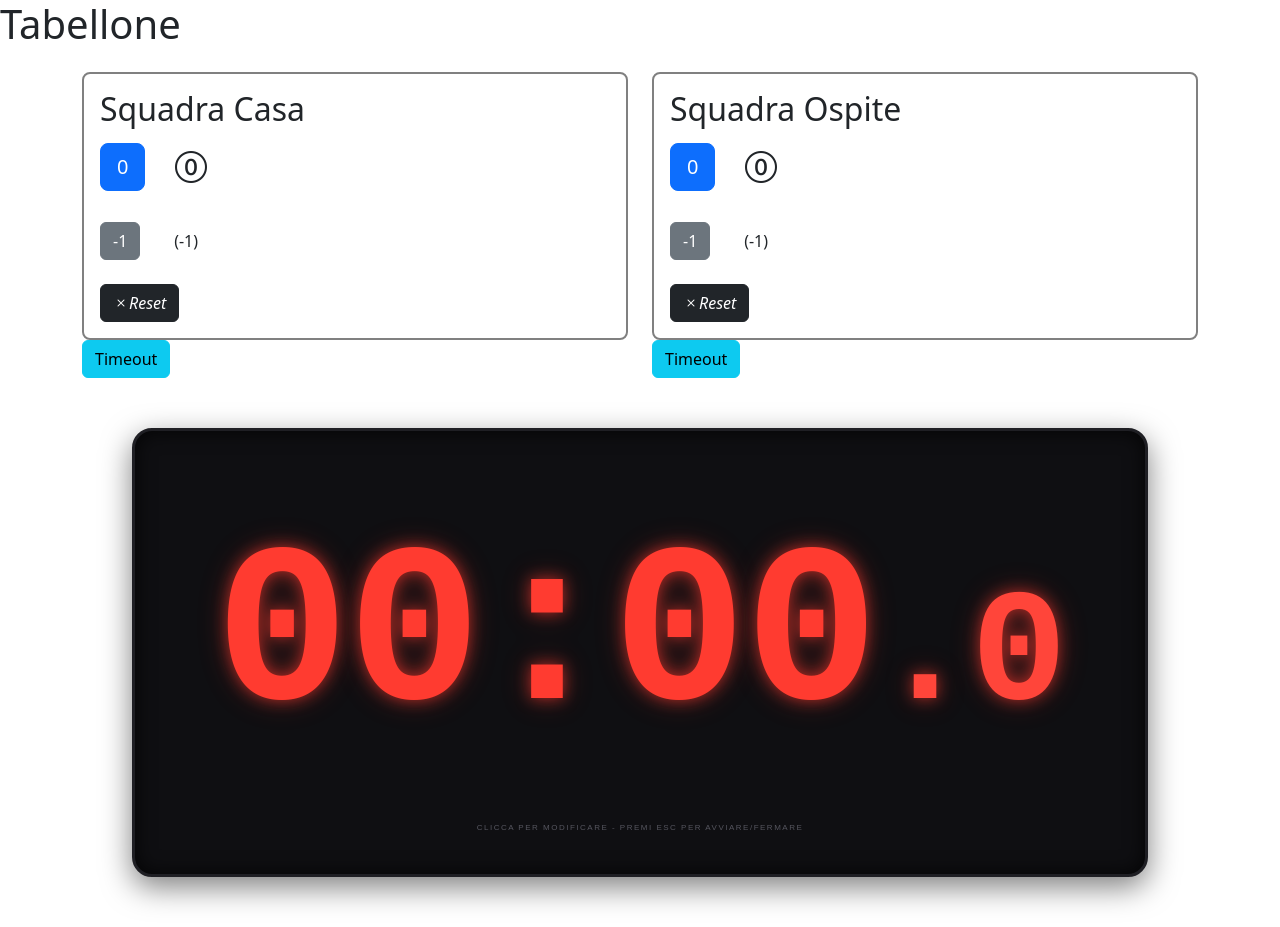
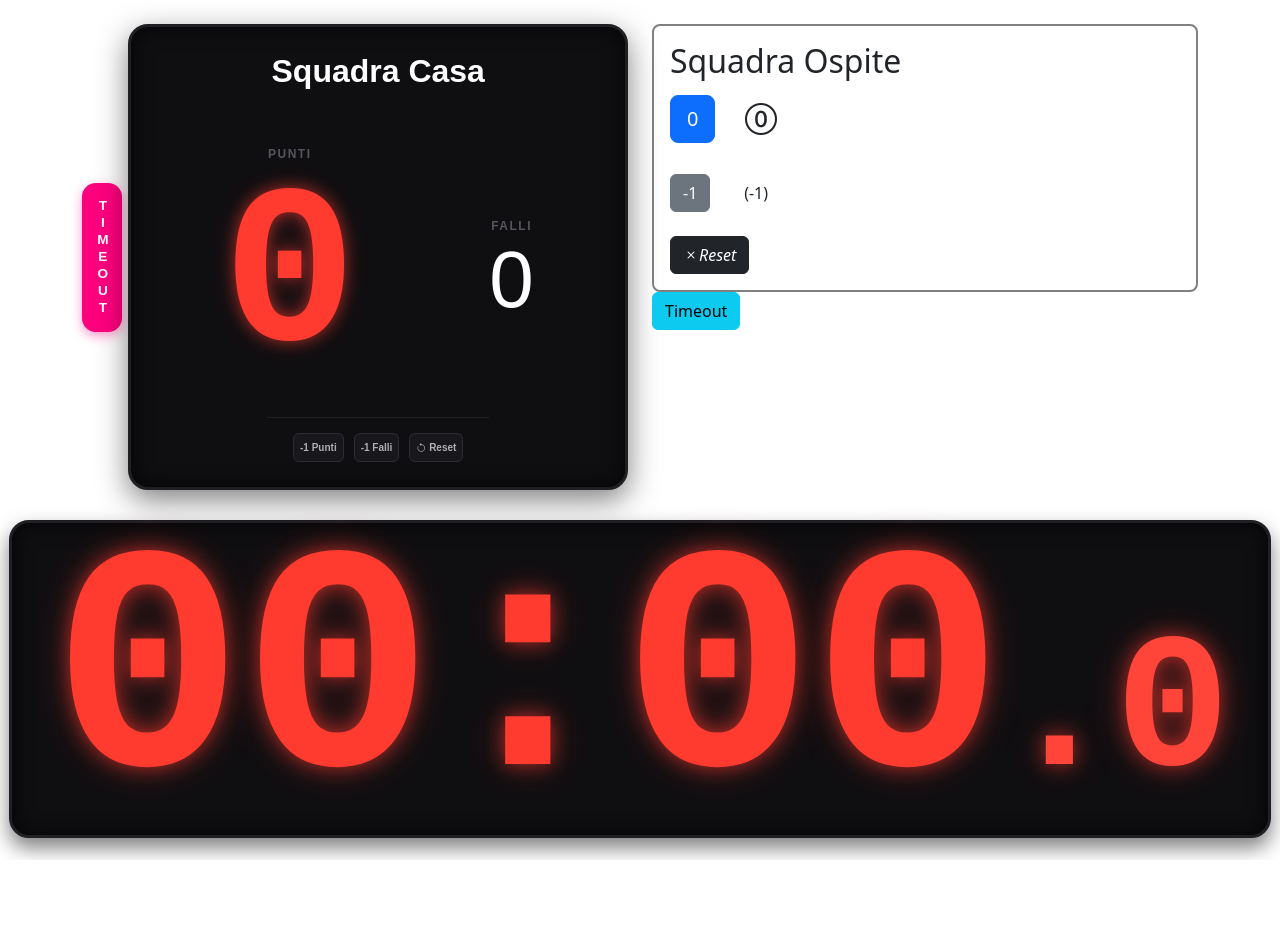
Before and after one commit to marcocontri/dnd_scoreboard, an Angular app: page / in a window 1280 px wide. After the commit the page ends 860 px from the top, so only its background shows below. Built offline with nearby package versions, Linux system fonts and the light colour scheme.

Commit message:
done design timer and home component (wip)

```diff
--- a/src/app/app.html
+++ b/src/app/app.html
@@ -1,2 +1 @@
-<h1>Tabellone</h1>
 <router-outlet></router-outlet>
--- a/src/app/comps/home-component/home-component.css
+++ b/src/app/comps/home-component/home-component.css
@@ -1,18 +1,260 @@
-.home-border{
-    border: 2px solid grey;
-    border-radius: 8px;
-    padding: 16px;
-    display: block;
-    box-sizing: border-box;
+/* Contenitore flessibile verticale: tiene la scheda sopra e il timeout sotto centrato */
+.team-wrapper {
+  display: flex;
+  flex-direction: row-reverse;
+  align-items: center;
+  justify-content: flex-end;
+  gap: 6px;
+  min-width: 450px;
+  width: auto;
+  max-width: 800;
+  margin: 0 auto;
+  font-family: sans-serif;
 }
 
-h2 {
-    white-space: normal;
-    word-wrap: break-word;
-    overflow-wrap: break-word;
+/* Scheda Principale della Squadra */
+.team-card {
+  width: 100%;
+  background-color: #0f0f12;
+  border: 3px solid #1f1f24;
+  border-radius: 20px;
+  padding: 25px;
+  box-shadow: inset 0 0 20px rgba(0, 0, 0, 0.8), 0 10px 30px rgba(0, 0, 0, 0.5);
+  display: flex;
+  flex-direction: column;
+  align-items: center;
 }
 
-input[type="text"] {
-    width: 100%;
-    max-width: 100%;
+/* Gestione Nome Squadra */
+.name-container {
+  width: 100%;
+  height: auto;
+  display: flex;
+  justify-content: center;
+  align-items: center;
+  margin-bottom: 5px;
 }
+
+.team-name {
+  color: #ffffff;
+  font-size: 2rem;
+  font-weight: 700;
+  margin: 0;
+  cursor: pointer;
+  text-align: center;
+  transition: color 0.2s;
+
+  width: 100%;
+  word-wrap: break-word;      /* Spezza le parole se sono infinitamente lunghe */
+  overflow-wrap: break-word;
+  display: -webkit-box;
+  -webkit-box-orient: vertical;
+  overflow: hidden;
+  line-height: 1.2;
+}
+
+.team-name:hover {
+  color: #f830ff;
+}
+
+.team-name-input {
+  width: 80%;
+  background: #222226;
+  border: 2px solid #3a3a44;
+  color: #fff;
+  font-size: 1.4rem;
+  text-align: center;
+  border-radius: 8px;
+  padding: 4px;
+  outline: none;
+}
+
+.team-name-input:focus {
+  border-color: #ff3b30;
+}
+
+/* Zona Bonus */
+.bonus-zone {
+  display: flex;
+  justify-content: center;
+  align-items: center;
+  height: 30px;         /* Altezza fissa per il badge */
+  margin-top: 5px;      /* Spazio di sicurezza sotto al nome */
+  margin-bottom: 15px;  /* Spazio di sicurezza sopra ai punti */
+  width: 100%;
+}
+
+.bonus-badge {
+  background-color: #ff3b30;
+  color: #ffffff;
+  font-weight: 900;
+  font-size: 0.85rem;
+  padding: 3px 12px;
+  border-radius: 4px;
+  letter-spacing: 2px;
+  box-shadow: 0 0 10px rgba(255, 59, 48, 0.6);
+}
+
+/* Animazione pulsante per il Bonus */
+@keyframes pulse {
+  0%, 100% { opacity: 1; transform: scale(1); }
+  50% { opacity: 0.4; transform: scale(0.95); }
+}
+.animate-pulse {
+  animation: pulse 1s infinite;
+}
+
+/* Layout Punteggio + Falli */
+.score-fouls-display {
+  display: flex;
+  width: 100%;
+  justify-content: space-around;
+  align-items: center;
+  margin-bottom: 25px;
+}
+
+.score-box, .fouls-box {
+  display: flex;
+  flex-direction: column;
+  align-items: center;
+  gap: 5px;
+}
+
+.label {
+  font-size: 0.75rem;
+  color: #55555e;
+  font-weight: 700;
+  letter-spacing: 1.5px;
+}
+
+/* Punteggio Elettronico Enorme */
+.score-digit {
+  background: none;
+  border: none;
+  font-family: 'Courier New', Courier, monospace;
+  font-size: 14rem; /* Numero mastodontico */
+  font-weight: 900;
+  color: #ff3b30; /* Stesso rosso luminoso del timer */
+  cursor: pointer;
+  outline: none;
+  padding: 0;
+  line-height: 1;
+  text-shadow: 0 0 15px rgba(255, 59, 48, 0.6), 0 0 30px rgba(255, 59, 48, 0.2);
+  transition: transform 0.1s;
+}
+
+.score-digit:active {
+  transform: scale(0.95);
+}
+
+/* Bottone dei Falli */
+.fouls-icon-btn {
+  background: none;
+  border: none;
+  font-size: 5rem;
+  color: #ffffff;
+  cursor: pointer;
+  outline: none;
+  padding: 0;
+  display: flex;
+  align-items: center;
+  justify-content: center;
+  line-height: 1;
+  transition: color 0.2s, transform 0.1s;
+}
+
+.fouls-icon-btn:active {
+  transform: scale(0.95);
+}
+
+/* Quando la squadra entra in situazione di pericolo falli */
+.fouls-danger {
+  color: #ff3b30;
+  filter: drop-shadow(0 0 10px rgba(255, 59, 48, 0.5));
+}
+
+.fouls-text-fallback {
+  font-family: 'Courier New', Courier, monospace;
+  font-weight: 900;
+}
+
+/* Pulsanti di Modifica Secondari (In basso, discreti) */
+.quick-actions {
+  display: flex;
+  gap: 10px;
+  width: 50%;
+  justify-content: center;
+  border-top: 1px solid #1f1f24;
+  padding-top: 15px;
+}
+
+.btn-minus, .btn-reset {
+  background: #18181c;
+  border: 1px solid #2c2c35;
+  color: #aeaeb2;
+  padding: 6px 6px;
+  font-size: 10px;
+  font-weight: 600;
+  border-radius: 6px;
+  cursor: pointer;
+  transition: all 0.2s;
+}
+
+.btn-minus:hover {
+  background: #222226;
+  color: #fff;
+  border-color: #444;
+}
+
+.btn-reset:hover {
+  background: #2a1a1a;
+  color: #ff453a;
+  border-color: #662222;
+}
+
+/* --- PULSANTE TIMEOUT STILIZZATO E CENTRATO --- */
+.timeout-container {
+  display: flex;
+  align-items: center;
+  justify-content: center;
+  padding: 0;
+  margin: 0;
+  width: auto;
+}
+
+.btn-timeout {
+  display: flex;
+  justify-content: center;
+  align-items: center;
+  text-decoration: none;
+  background-color: #ff007f;
+  color: #ffffff;
+  font-weight: 700;
+  font-size: 0.85rem;
+  text-transform: uppercase;
+  letter-spacing: 2px;
+
+  /* Margini azzerati per evitare spinte */
+  margin: 0;
+
+  /* Dimensioni super compatte */
+  padding: 15px 10px;
+  border-radius: 14px;
+
+  writing-mode: vertical-lr;
+  text-orientation: upright;
+
+  box-shadow: 0 4px 12px rgba(255, 0, 127, 0.4);
+  transition: transform 0.2s, box-shadow 0.2s, background-color 0.2s;
+  text-align: center;
+}
+
+.btn-timeout:hover {
+  background-color: #ff0066;
+  transform: scale(1.05);
+  box-shadow: 0 6px 20px rgba(255, 0, 127, 0.6);
+}
+
+.btn-timeout:active {
+  transform: translateY(0);
+}
--- a/src/app/comps/home-component/home-component.html
+++ b/src/app/comps/home-component/home-component.html
@@ -1,50 +1,46 @@
-<div class="home-border">
+<div class="team-wrapper">
+   <div class="team-card">
+      <div class="name-container">
          @if (!isEditing) {
-   <h2 (click)="modifyHomeName()">{{homeSquadName}}</h2>
+         <h2 class="team-name" (click)="modifyHomeName()">{{homeSquadName}}</h2>
          }@else {
-   <input type="text" placeholder="Inserisci nome squadra" #newName [value]=""
+         <input class="team-name-input" type="text" placeholder="Inserisci nome squadra" #newName [value]=""
             (keyup.enter)="saveNameSquad(newName.value)" (blur)="saveNameSquad(newName.value )">
          }
+      </div>
+      <div class="bonus-zone">
          @if (homeFouls() > 4) {
-      BONUS
-      <!-- abbellire -->
+         <span class="bonus-badge animate-pulse">BONUS</span>
          }
-   <div>
-      <form>
-         <input type="button" class="btn btn-primary btn-lg" id="HomeScoreBtn" (click)="incrementHomeScore()"
-            value="{{homeScore()}}">&nbsp;&nbsp;&nbsp;
-         <!-- sezione falli -->
-         <a class="btn">
-            @if (homeFouls() === 0) {
-            <i class="bi bi-0-circle fs-2" (click)="incrementHomeFouls()"></i>
+      </div>
+
+      <div class="score-fouls-display">
+         <div class="score-box">
+            <span class="label">PUNTI</span>
+            <button class="score-digit" (click)="incrementHomeScore()">{{ homeScore() }}</button>
+         </div>
+         <div class="fouls-box">
+            <span class="label">FALLI</span>
+            <button class="fouls-icon-btn" [class.fouls-danger]="homeFouls() >= 4" (click)="incrementHomeFouls()">
+               @if (homeFouls() <= 5) {
+               {{homeFouls()}}
+               }@else {
+                  <span class="fouls-text-fallback">{{homeFouls()}}</span>
                }
-            @if (homeFouls() === 1) {
-            <i class="bi bi-1-circle fs-2" (click)="incrementHomeFouls()"></i>
-            }
-            @if (homeFouls() === 2) {
-            <i class="bi bi-2-circle fs-2" (click)="incrementHomeFouls()"></i>
-            }
-            @if (homeFouls() === 3) {
-            <i class="bi bi-3-circle fs-2" (click)="incrementHomeFouls()"></i>
-            }
-            @if (homeFouls() === 4) {
-            <i class="bi bi-4-circle fs-2" style="color: red;" (click)="incrementHomeFouls()"></i>
-            }
-            @if (homeFouls() === 5) {
-            <i class="bi bi-5-circle fs-2 btn-danger" style="color: red;" (click)="incrementHomeFouls()"></i>
-            }
-         </a>
-         <br><br>
-         <input type="button" class="btn btn-secondary" id="modifyScoreBtn" (click)="decrementHomeScore()"
-            value="-1">&nbsp;&nbsp;&nbsp;&nbsp;
-         <a class="btn" (click)="decrementHomeFouls()">(-1)</a>
-         <br>
-         <br>
-         <button type="button" title="Reset" class="btn btn-dark" id="resetHome" (click)="resetHome()"><i
-               class="bi bi-x">Reset</i></button>
-      </form>
+            </button>
          </div>
       </div>
-<div>
-   <a class="btn btn-info" routerLink="/timeout">Timeout</a>
+
+      <div class="quick-actions">
+         <button class="btn-minus" (click)="decrementHomeScore()" title="Diminuisci Punti">-1 Punti</button>
+         <button class="btn-minus" (click)="decrementHomeFouls()" title="Diminuisci Falli">-1 Falli</button>
+         <button class="btn-reset" (click)="resetHome()" title="Resetta Squadra">
+            <i class="bi bi-arrow-counterclockwise"></i> Reset
+         </button>
       </div>
+   </div>
+
+   <div class="timeout-container">
+      <a class="btn-timeout" routerLink="/timeout">Timeout</a>
+   </div>
+</div>
--- a/src/app/comps/timer-component/timer-component.css
+++ b/src/app/comps/timer-component/timer-component.css
@@ -5,6 +5,8 @@
   align-items: center;
   width: 100%;
   margin: 50px auto;
+  margin-top: 30px;
+  margin-bottom: 10px;
 }
 
 /* Area interattiva del timer (Grande, pulita e retroilluminata al passaggio del mouse) */
@@ -12,17 +14,24 @@
   display: flex;
   justify-content: center;
   align-items: center;
-  padding: 40px 80px;
-  background-color: #0f0f12; /* Sfondo scuro profondo per far risaltare i led */
+
+  /* RIMOSSO height: 250px; <-- Questo bloccava la crescita del box */
+  width: max-content;       /* <-- Stringe il box orizzontalmente sul tempo */
+
+  /* REGOLA DA QUI LO SPAZIO SOPRA E SOTTO:
+     20px sopra/sotto, 40px a destra/sinistra. I numeri guideranno l'altezza! */
+  padding: 20px 40px;
+
+  background-color: #0f0f12;
   border: 3px solid #1f1f24;
   border-radius: 20px;
   cursor: pointer;
-  box-shadow: inset 0 0 20px rgba(0, 0, 0, 0.8), 0 10px 30px rgba(0, 0, 0, 0.5);
+  box-shadow: inset 0 0 20px rgba(0, 0, 0, 0.8), 0 10px 20px rgba(0, 0, 0, 0.5);
   transition: border-color 0.2s, transform 0.2s;
 }
 
 .timer-render-area:hover {
-  border-color: #f830ff; /* Diventa rosso acceso all'hover */
+  border-color: #f830ff;
   transform: scale(1.01);
 }
 
@@ -36,30 +45,25 @@
 
 /* Cifre del timer giganti */
 .digits {
-  font-family: 'Courier New', Courier, monospace; /* Font predefinito a larghezza fissa per evitare scatti nei numeri */
-  font-size: 14rem; /* Dimensione imponente, visibile da lontano */
+  font-family: 'Courier New', Courier, monospace;
+  font-size: 20rem;
   font-weight: 900;
-  color: #ff3b30; /* Rosso tabellone ad alta visibilità */
+  color: #ff3b30;
   letter-spacing: -2px;
-  /* Effetto bagliore LED */
-  text-shadow: 0 0 15px rgba(255, 59, 48, 0.6), 0 0 30px rgba(255, 59, 48, 0.3);
+
+  /* IMPRESCINDIBILE: un line-height leggermente ridotto impedisce al font
+     di generare spazi vuoti invisibili sopra e sotto la cifra */
+  line-height: 0.85;
+  display: inline-block;
+
+  text-shadow: 0 0 20px rgba(255, 59, 48, 0.6), 0 0 40px rgba(255, 59, 48, 0.3);
 }
 
 /* I decimi di secondo leggermente staccati o più piccoli per gerarchia visiva */
 .ms {
-  font-size: 10rem;
+  font-size: 12rem;
   color: #ff453a;
   font-weight: 700;
-}
-
-/* Sottotitolo di aiuto */
-.hint {
-  font-family: sans-serif;
-  font-size: 0.50rem;
-  color: #55555e;
-  text-transform: uppercase;
-  letter-spacing: 1.5px;
-  margin-top: 15px;
 }
 
 /* --- INTERFACCIA DI EDITING --- */
--- a/src/app/comps/timer-component/timer-component.html
+++ b/src/app/comps/timer-component/timer-component.html
@@ -6,7 +6,6 @@
             <span class="digits">
                 {{ minutes() | number:'2.0-0' }}:{{ seconds() | number:'2.0-0' }}<span class="ms">.{{ decimals()}}</span>
             </span>
-            <div class="hint">Clicca per modificare - Premi ESC per avviare/fermare</div>
         </div>
     </div>
     } @else {
--- a/src/app/comps/timer-component/timer-component.ts
+++ b/src/app/comps/timer-component/timer-component.ts
@@ -98,7 +98,11 @@ export class TimerComponent {
   }
 
   playBuzzer() {
-    alert("fine tempo!")
+    // alert("fine tempo!")
+    const audio = new Audio()
+    audio.src = "sounds/mega-horn.mp3"
+    audio.load()
+    audio.play()
   }
 
   enableEdit() {
```
Also changed, not shown: 1 other file (tests, documents, lock files or other folders). Lines whose indentation alone changed are shown as unchanged.
